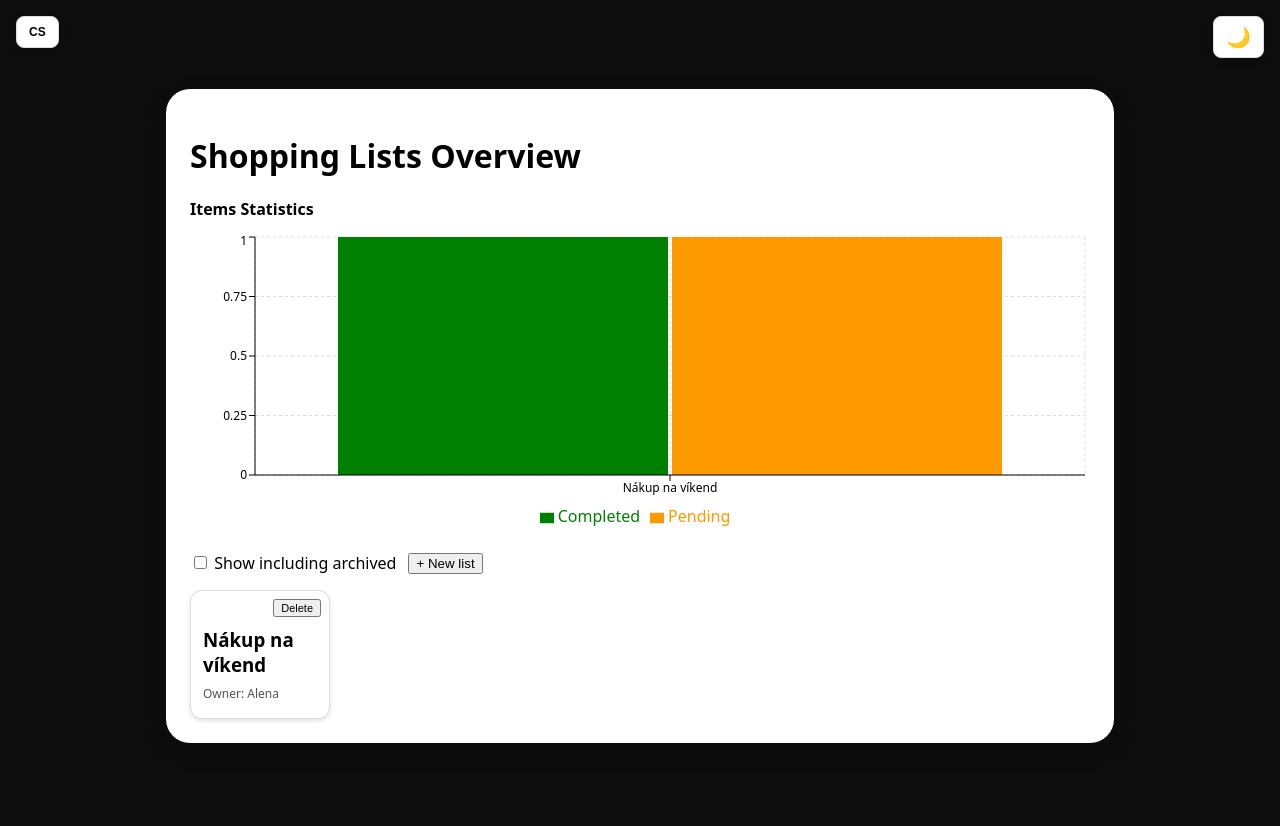
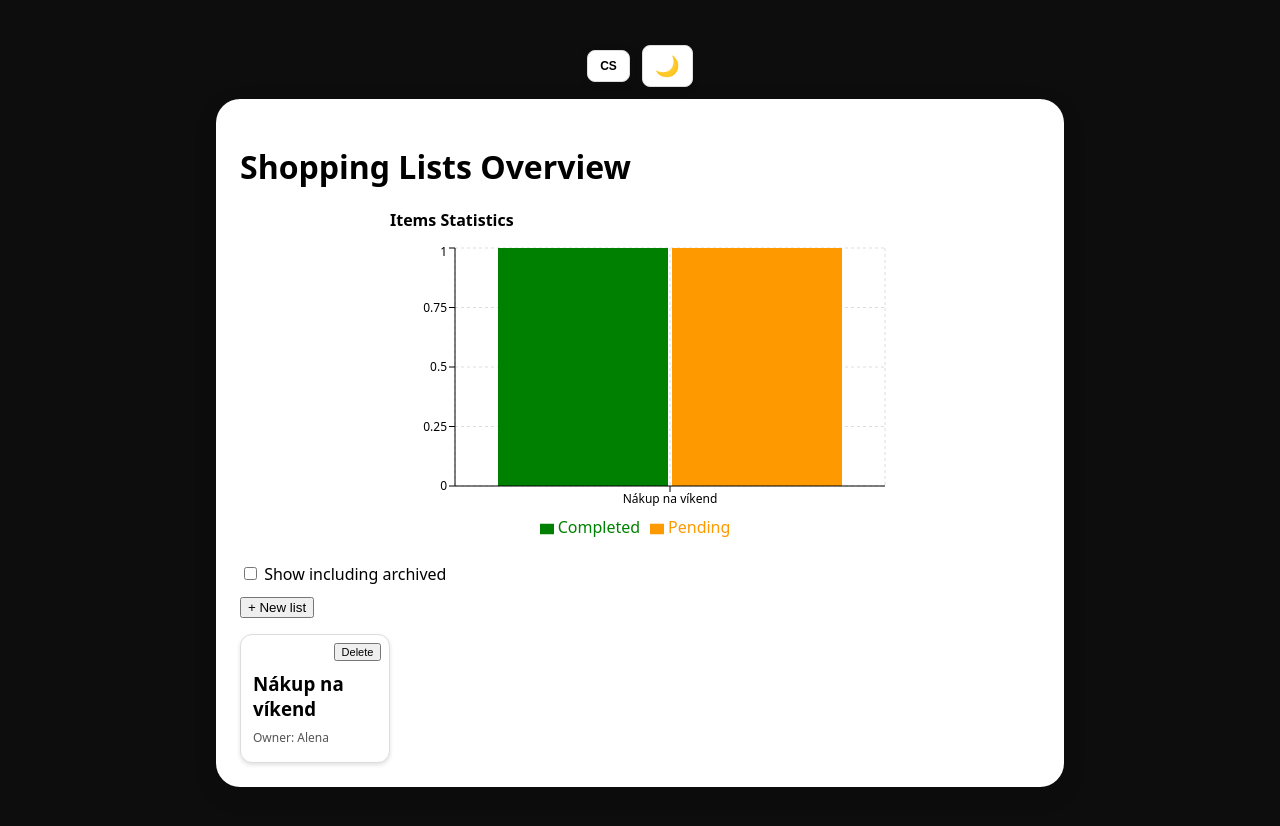
Before and after one commit to Jakub-Karal/fe-ukol-2, a React (Create React App) app: page / in a window 1280 px wide. Shown: the top 826 px of the page. Built offline with nearby package versions, Linux system fonts and the light colour scheme.

Commit message:
druhe upravy na paty ukol

```diff
--- a/src/App.css
+++ b/src/App.css
@@ -9,9 +9,18 @@ body {
 .app-root {
   min-height: 100vh;
   display: flex;
+  flex-direction: column;
   align-items: center;
   justify-content: center;
   padding: 16px;
+  gap: 12px;
+}
+
+.controls-wrapper {
+  display: flex;
+  gap: 12px;
+  justify-content: center;
+  align-items: center;
 }
 
 .phone {
@@ -32,7 +41,8 @@ body {
 
 @media (min-width: 1024px) {
   .phone {
-    width: 900px;
+    width: 800px;
+    max-width: 800px;
     padding: 24px;
   }
 }
--- a/src/App.js
+++ b/src/App.js
@@ -164,8 +164,10 @@ function App() {
   // ================================
   return (
     <div className="app-root">
-      <ThemeToggle />
-      <LanguageSwitcher />
+      <div className="controls-wrapper">
+        <LanguageSwitcher />
+        <ThemeToggle />
+      </div>
       <div className="phone">
         {selectedListId ? (
           detailStatus === "pending" ? (
--- a/src/components/LanguageSwitcher/LanguageSwitcher.jsx
+++ b/src/components/LanguageSwitcher/LanguageSwitcher.jsx
@@ -14,10 +14,6 @@ function LanguageSwitcher() {
     <button
       onClick={toggleLanguage}
       style={{
-        position: "fixed",
-        top: 16,
-        left: 16,
-        zIndex: 1001,
         padding: "8px 12px",
         borderRadius: 8,
         border: `1px solid ${theme.border}`,
--- a/src/components/ShoppingListDetail/ItemsChart.jsx
+++ b/src/components/ShoppingListDetail/ItemsChart.jsx
@@ -53,6 +53,12 @@ function ItemsChart({ items }) {
               color: theme.text,
               borderRadius: 8,
             }}
+            itemStyle={{
+              color: theme.text,
+            }}
+            labelStyle={{
+              color: theme.text,
+            }}
           />
           <Legend
             wrapperStyle={{
--- a/src/components/ShoppingListDetail/ShoppingListDetail.jsx
+++ b/src/components/ShoppingListDetail/ShoppingListDetail.jsx
@@ -61,7 +61,7 @@ function ShoppingListDetail({ initialData, currentUser, onBack }) {
     try {
       await fn();
     } catch (e) {
-      setActionError(e?.message ?? "Chyba akce");
+      setActionError(e?.message ?? t("common.error"));
     }
   };
 
@@ -174,16 +174,16 @@ function ShoppingListDetail({ initialData, currentUser, onBack }) {
   // Render – pending / error / ready
   // ================================
   if (status === "pending") {
-    return <div style={{ padding: 16 }}>Načítám detail…</div>;
+    return <div style={{ padding: 16 }}>{t("detail.loadingDetail")}</div>;
   }
 
   if (status === "error") {
     return (
       <div style={{ padding: 16 }}>
-        <button onClick={onBack}>← Návrat</button>
-        <div style={{ marginTop: 12 }}>Chyba: {error}</div>
+        <button onClick={onBack}>← {t("common.back")}</button>
+        <div style={{ marginTop: 12 }}>{t("common.error")}: {error}</div>
         <button onClick={loadDetail} style={{ marginTop: 8 }}>
-          Zkusit znovu
+          {t("common.tryAgain")}
         </button>
       </div>
     );
@@ -198,7 +198,7 @@ function ShoppingListDetail({ initialData, currentUser, onBack }) {
           style={{ border: "none", background: "none", cursor: "pointer" }}
           onClick={onBack}
         >
-          ← Návrat
+          ← {t("common.back")}
         </button>
 
         <div style={{ marginTop: 12 }}>
@@ -210,7 +210,7 @@ function ShoppingListDetail({ initialData, currentUser, onBack }) {
               marginBottom: 4,
             }}
           >
-            nákupní seznam :
+            {t("detail.shoppingList")}
           </div>
           <h1 style={{ margin: 0, color: theme.text }}>{list.name}</h1>
         </div>
@@ -218,7 +218,7 @@ function ShoppingListDetail({ initialData, currentUser, onBack }) {
 
       {actionError && (
         <div style={{ marginBottom: 12, color: theme.danger }}>
-          Chyba akce: {actionError}
+          {t("detail.actionError", { error: actionError })}
         </div>
       )}
 
--- a/src/components/ShoppingListDetail/Tabs.jsx
+++ b/src/components/ShoppingListDetail/Tabs.jsx
@@ -1,12 +1,14 @@
 import { useTheme } from "../../contexts/ThemeContext";
+import { useTranslation } from "react-i18next";
 
 function Tabs({ activeTab, onChangeTab }) {
   const { theme } = useTheme();
+  const { t } = useTranslation();
 
   const tabs = [
-    { id: "items", label: "Items" },
-    { id: "members", label: "Members" },
-    { id: "settings", label: "Settings" },
+    { id: "items", label: t("tabs.items") },
+    { id: "members", label: t("tabs.members") },
+    { id: "settings", label: t("tabs.settings") },
   ];
 
   return (
--- a/src/components/ShoppingListsOverview/ListsChart.jsx
+++ b/src/components/ShoppingListsOverview/ListsChart.jsx
@@ -27,7 +27,7 @@ function ListsChart({ lists }) {
   }
 
   return (
-    <div style={{ marginTop: 20, marginBottom: 20 }}>
+    <div style={{ marginTop: 20, marginBottom: 20, maxWidth: 500, margin: '20px auto' }}>
       <h3 style={{ marginBottom: 12, color: theme.text, fontSize: 16 }}>
         {t("charts.itemsStatistics")}
       </h3>
@@ -51,6 +51,12 @@ function ListsChart({ lists }) {
               color: theme.text,
               borderRadius: 8,
             }}
+            itemStyle={{
+              color: theme.text,
+            }}
+            labelStyle={{
+              color: theme.text,
+            }}
           />
           <Legend
             wrapperStyle={{
--- a/src/components/ShoppingListsOverview/ShoppingListsOverview.jsx
+++ b/src/components/ShoppingListsOverview/ShoppingListsOverview.jsx
@@ -91,7 +91,8 @@ function ShoppingListsOverview({ currentUser, onOpenList }) {
       <div
         style={{
           display: "flex",
-          alignItems: "center",
+          flexDirection: "column",
+          alignItems: "flex-start",
           gap: 12,
           marginBottom: 16,
         }}
--- a/src/components/ThemeToggle/ThemeToggle.jsx
+++ b/src/components/ThemeToggle/ThemeToggle.jsx
@@ -7,10 +7,6 @@ function ThemeToggle() {
     <button
       onClick={toggleMode}
       style={{
-        position: "fixed",
-        top: 16,
-        right: 16,
-        zIndex: 1001,
         padding: "8px 12px",
         borderRadius: 8,
         border: `1px solid ${theme.border}`,
--- a/src/i18n/locales/cs.json
+++ b/src/i18n/locales/cs.json
@@ -29,9 +29,9 @@
     "actionError": "Chyba akce: {{error}}"
   },
   "tabs": {
-    "items": "Items",
-    "members": "Members",
-    "settings": "Settings"
+    "items": "Položky",
+    "members": "Členové",
+    "settings": "Nastavení"
   },
   "items": {
     "showDone": "Zobrazit i vyřešené",
```
Also changed, not shown: .claude/settings.local.json (added), 1 other file (tests, documents, lock files or other folders).
